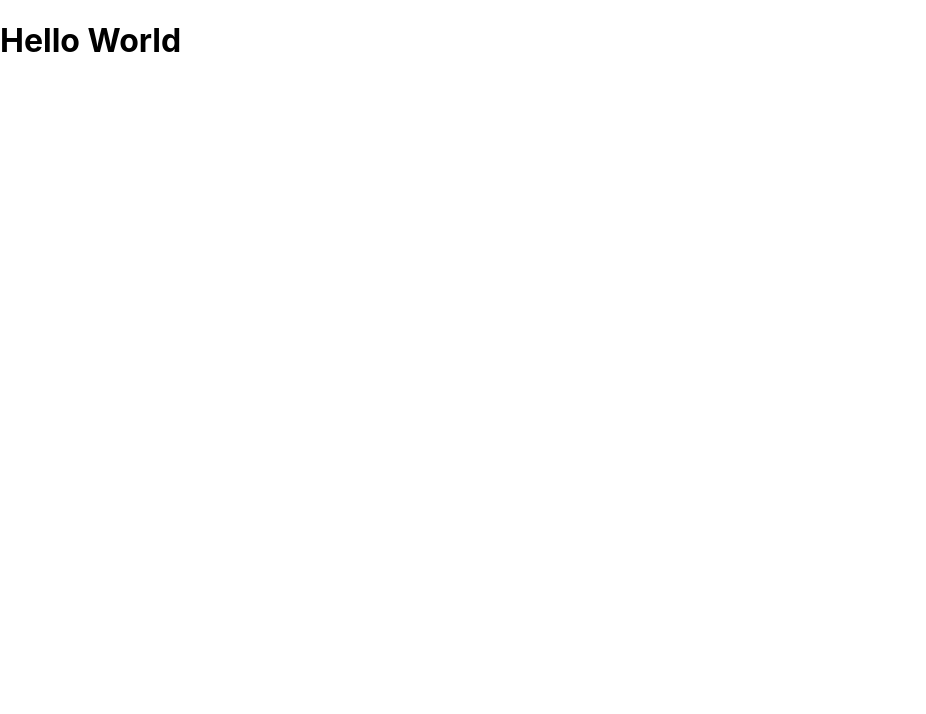
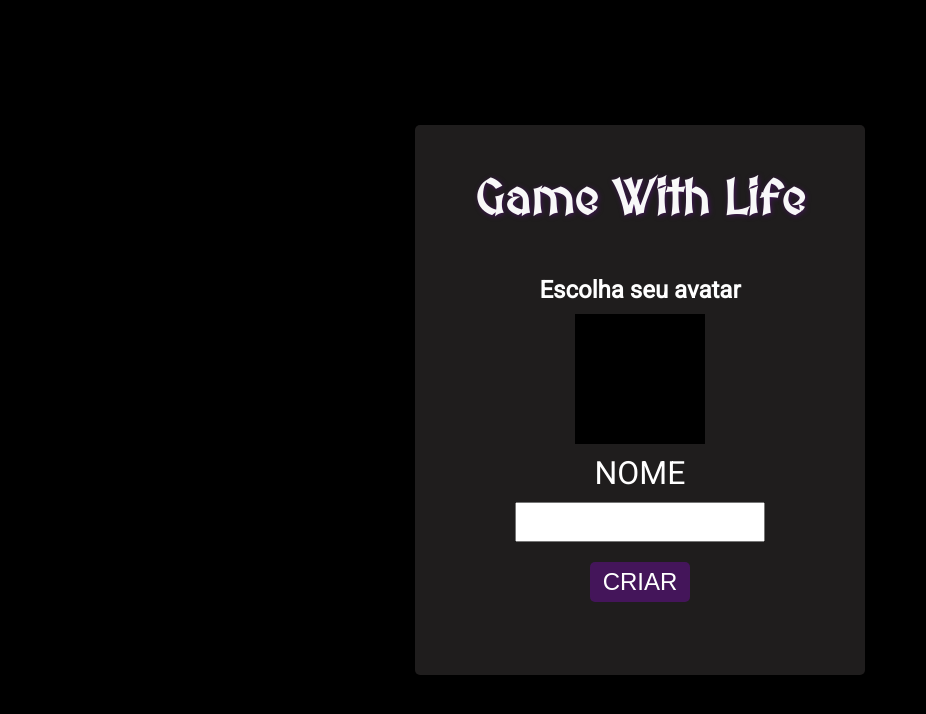
Before and after one commit to maykkk1/TH, a React (Create React App) app: page / in a window 1280 px wide. Shown: the top 714 px of the page, without its empty margins (0-926 px from the left). Built offline with nearby package versions, Linux system fonts and the light colour scheme.

Commit message:
create section add

```diff
--- a/package.json
+++ b/package.json
@@ -8,6 +8,7 @@
     "@testing-library/user-event": "^13.5.0",
     "react": "^17.0.2",
     "react-dom": "^17.0.2",
+    "react-router-dom": "^6.2.1",
     "react-scripts": "5.0.0",
     "web-vitals": "^2.1.4"
   },
--- a/src/App.css
+++ b/src/App.css
@@ -1,5 +1,15 @@
 .App {
   text-align: center;
+}
+
+* {
+  margin: 0;
+  padding: 0;
+  box-sizing: border-box;
+}
+
+:root {
+  --primary-color: #44155a;
 }
 
 .App-logo {
--- a/src/App.js
+++ b/src/App.js
@@ -1,8 +1,9 @@
 import './App.css';
+import CreateCharPage from './pages/CreateCharPage/CreateCharPage';
 
 function App() {
   return (
-    <h1>Hello World</h1>
+    <CreateCharPage/>
   );
 }
 
--- /dev/null
+++ b/src/AppRoutes.jsx
@@ -0,0 +1,6 @@
+import {
+    BrowserRouter as Router,
+    Route,
+    Routes,
+    Navigate
+} from "react-router-dom"
--- /dev/null
+++ b/src/pages/CreateCharPage/CreateCharPage.jsx
@@ -0,0 +1,23 @@
+import React from 'react';
+import "./style.css"
+
+
+const CreateCharPage = () => {
+    return(
+        <div className='CreateCharPage'>
+            <div className='CreateCharPage_panel'>
+                <h1 className='CreateCharPage_Title'>Game With Life</h1>
+                <h2 className='CreateCharPage_Title2'>Escolha seu avatar</h2>
+                <div className='CreateCharPage_avatarWrapper'></div>
+                <form className='CreateCharPage_Form' action="">
+                    <label htmlFor="name" >Nome</label>
+                    <input autocomplete="false"  type="text" id="name"/>
+                    <button type='submit'>Criar</button>
+                </form>
+            </div>
+        </div>
+    )
+}
+
+
+export default CreateCharPage;
--- /dev/null
+++ b/src/pages/CreateCharPage/style.css
@@ -0,0 +1,81 @@
+@import url('https://fonts.googleapis.com/css2?family=MedievalSharp&display=swap');
+@import url('https://fonts.googleapis.com/css2?family=Roboto&display=swap');
+
+.CreateCharPage {
+    font-family: 'MedievalSharp', cursive;
+    width: 100vw;
+    height: 100vh;
+    display: flex;
+    align-items: center;
+    justify-content: center;
+    background-color: black;
+    padding: 2rem;
+    color: white;
+}
+
+.CreateCharPage_panel {
+    display: flex;
+    align-items: center;
+    flex-direction: column;
+    width: 450px;
+    height: 550px;
+    background-color: rgb(31, 29, 29);
+    border-radius: 5px;
+}
+
+.CreateCharPage_Title {
+    font-size: 3rem;
+    margin: 3rem 0;
+    color: rgb(248, 248, 248);
+    text-shadow: 1px 1px 5px var(--primary-color);
+}
+
+.CreateCharPage_Title2 {
+    font-size: 1.5rem;
+    margin-bottom: 10px;
+    font-family: 'Roboto', sans-serif;
+}
+
+.CreateCharPage_avatarWrapper {
+    width: 130px;
+    height: 130px;
+    background-color: black;
+    margin-bottom: 10px;
+}
+
+.CreateCharPage_Form {
+    display: flex;
+    flex-direction: column;
+    align-items: center;
+    width: 100%;
+}
+
+.CreateCharPage_Form label {
+    text-transform: uppercase;
+    font-family: 'Roboto', sans-serif;
+    font-size: 2rem;
+    margin-bottom: 10px;
+    cursor: pointer;
+}
+
+.CreateCharPage_Form input {
+    width: 250px;
+    height: 2.5rem;
+    outline: none;
+    font-size: 2.4rem;
+    text-align: center;
+}
+
+.CreateCharPage_Form button {
+    margin-top: 20px;
+    width: 100px;
+    height: 40px;
+    font-size: 1.5rem;
+    text-transform: uppercase;
+    border: none;
+    border-radius: 5px;
+    background-color: var(--primary-color);
+    color: white;
+    cursor: pointer;
+
+}
```
Also changed, not shown: 1 other file (tests, documents, lock files or other folders).
